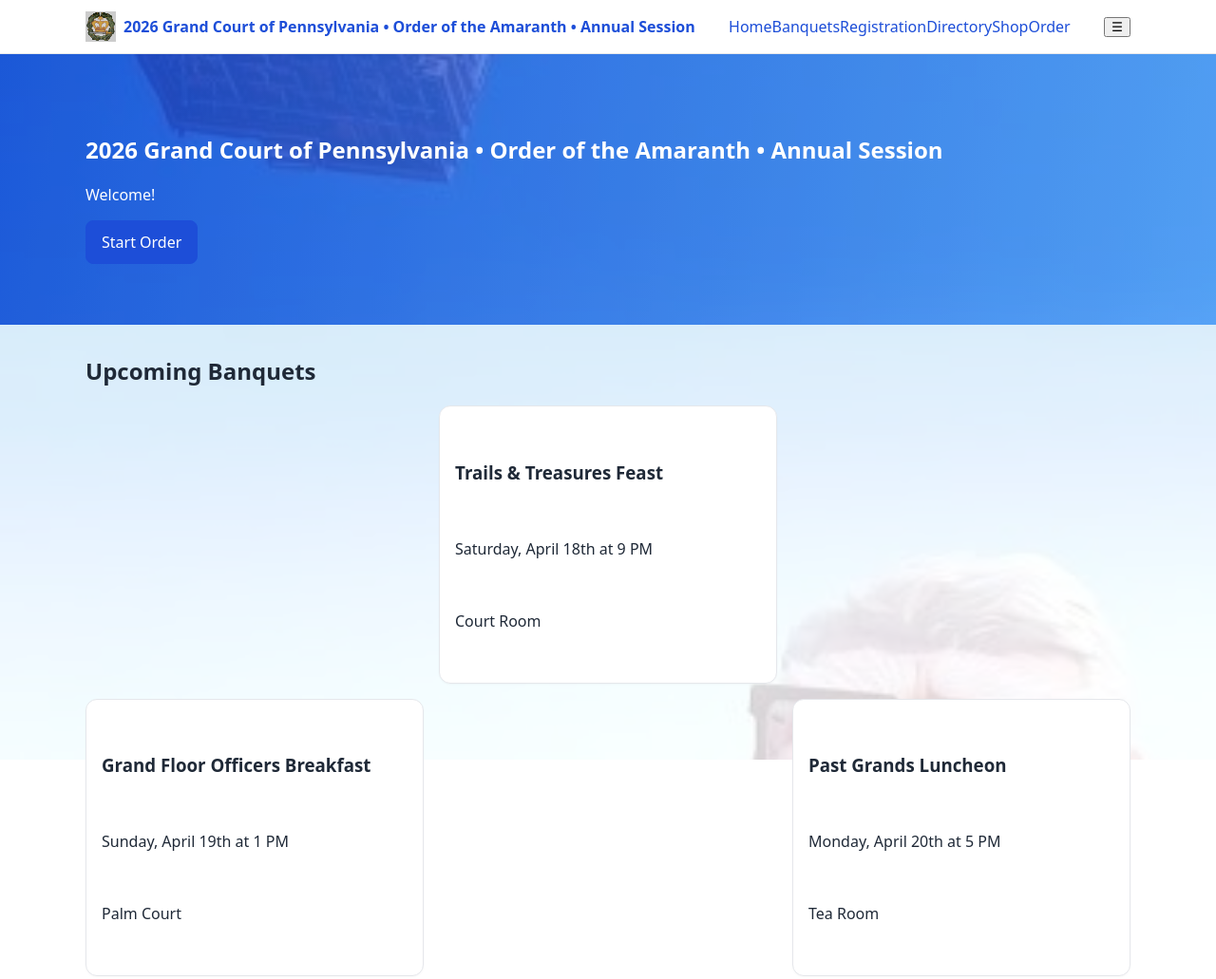
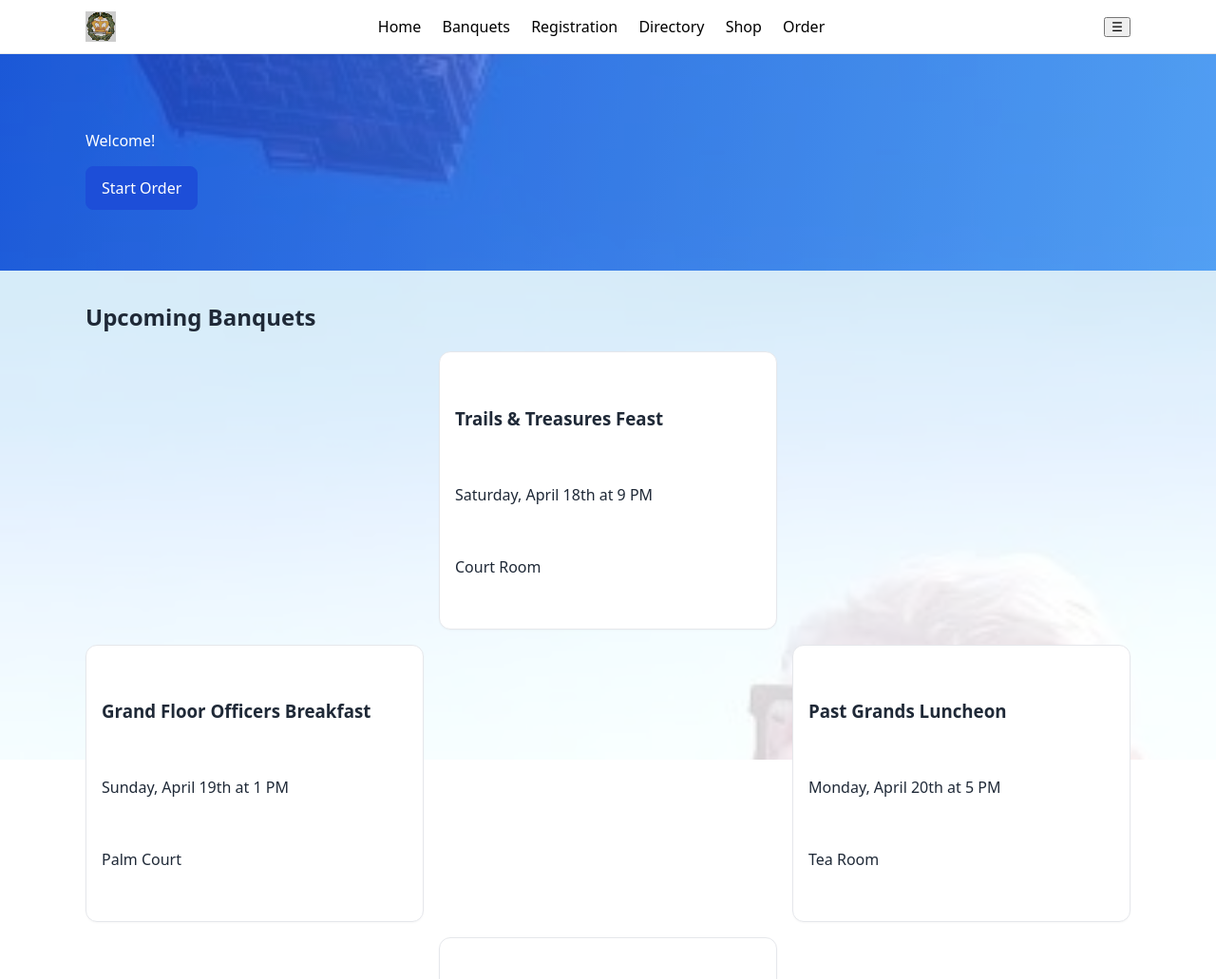
Before and after one commit to kfors-sketch/Amaranth, a website: page pa-2026/index.html in a window 1280 px wide. Shown: the top 1031 px of the page at 95% size. Drawn offline with Linux system fonts and the light colour scheme.

Commit message:
taking out the heading on top and changing the look of the links

```diff
--- a/assets/css/styles.css
+++ b/assets/css/styles.css
@@ -1,21 +1,43 @@
-/* base styles */*{box-sizing:border-box}html,body{margin:0;padding:0;font-family:system-ui,-apple-system,Segoe UI,Roboto,Arial,sans-serif;color:#1f2937;background:#fff}
-a{color:#1d4ed8;text-decoration:none}a:hover{text-decoration:underline}
-.container{width:min(1100px,92%);margin:0 auto}.mt{margin-top:1rem}.mt-lg{margin-top:2rem}
+/* base styles */
+*{box-sizing:border-box}
+html,body{margin:0;padding:0;font-family:system-ui,-apple-system,Segoe UI,Roboto,Arial,sans-serif;color:#1f2937;background:#fff}
+
+/* ===== Links ===== */
+a{color:black;text-decoration:none}   /* changed from blue (#1d4ed8) to black */
+a:hover{text-decoration:underline}
+a:visited{color:black}                /* keeps links black even after clicking */
+
+/* Navigation links spacing */
+nav a {
+  margin-right: 18px;                 /* spacing between links */
+  font-weight: 500;
+}
+
+/* Container + layout stuff */
+.container{width:min(1100px,92%);margin:0 auto}
+.mt{margin-top:1rem}
+.mt-lg{margin-top:2rem}
 .btn{display:inline-block;padding:.7rem 1rem;border-radius:.5rem;border:1px solid #e5e7eb;background:#f9fafb;cursor:pointer}
 .btn-primary{background:#1d4ed8;color:#fff;border-color:#1d4ed8}
 .card{border:1px solid #e5e7eb;border-radius:.75rem;padding:1rem;background:#fff;box-shadow:0 1px 2px rgba(0,0,0,.03)}
-.grid-3{display:grid;grid-template-columns:repeat(3,1fr);gap:1rem}.grid-2{display:grid;grid-template-columns:repeat(2,1fr);gap:1rem}
+.grid-3{display:grid;grid-template-columns:repeat(3,1fr);gap:1rem}
+.grid-2{display:grid;grid-template-columns:repeat(2,1fr);gap:1rem}
 @media(max-width:800px){.grid-3,.grid-2{grid-template-columns:1fr}}
 .site-header{position:sticky;top:0;background:#fff;border-bottom:1px solid #e5e7eb;z-index:10}
 .header-inner{display:flex;align-items:center;justify-content:space-between;padding:.75rem 0}
-.logo{display:flex;align-items:center;gap:.5rem;font-weight:700}.logo img{width:32px;height:32px}
-.hero{background:linear-gradient(100deg,#1d4ed8,#60a5fa);color:#fff}.hero-inner{padding:4rem 0}
-.price{font-weight:700}.tiny{font-size:.875rem;color:#6b7280;padding:1rem 0}
-.form label{display:block;margin-bottom:.75rem}.form input,.form select,.form textarea{width:100%;padding:.7rem;border-radius:.5rem;border:1px solid #d1d5db}
+.logo{display:flex;align-items:center;gap:.5rem;font-weight:700}
+.logo img{width:32px;height:32px}
+.hero{background:linear-gradient(100deg,#1d4ed8,#60a5fa);color:#fff}
+.hero-inner{padding:4rem 0}
+.price{font-weight:700}
+.tiny{font-size:.875rem;color:#6b7280;padding:1rem 0}
+.form label{display:block;margin-bottom:.75rem}
+.form input,.form select,.form textarea{width:100%;padding:.7rem;border-radius:.5rem;border:1px solid #d1d5db}
+
 /* Per-attendee registration callout */
 .reg-box{
-  border:2px solid #2563eb;           /* blue border */
-  background:#eff6ff;                  /* soft blue bg */
+  border:2px solid #2563eb;
+  background:#eff6ff;
   padding:12px;
   border-radius:12px;
   display:flex;
@@ -28,25 +50,26 @@ a{color:#1d4ed8;text-decoration:none}a:hover{text-decoration:underline}
   border-radius:9999px;
   font-weight:700;
   font-size:.85rem;
-  background:#1d4ed8;                  /* blue chip */
+  background:#1d4ed8;
   color:#fff;
   margin-left:.5rem;
 }
 .reg-box .hint{ font-size:.85rem; color:#475569; }
 .reg-box .title{ font-weight:800; }
 .reg-box.active{
-  border-color:#16a34a;                /* green when checked */
-  background:#ecfdf5;                  /* soft green bg */
+  border-color:#16a34a;
+  background:#ecfdf5;
 }
-/* ==== Ghost / faint wallpaper (site-wide) ==== */
+
+/* ===== Wallpaper ===== */
 :root{
   --wallpaper-url: url('/assets/img/wallpaper.jpg');
-  --wallpaper-opacity: 0.06;
-  --wallpaper-size: 900px;
+  --wallpaper-opacity: 0.18;
+  --wallpaper-size: cover;
   --wallpaper-repeat: no-repeat;
   --wallpaper-position: center center;
 }
-
+body{ position:relative }
 body::before{
   content:"";
   position:fixed;
@@ -58,67 +81,16 @@ body::before{
   background-repeat: var(--wallpaper-repeat);
   background-size: var(--wallpaper-size);
   opacity: var(--wallpaper-opacity);
+  background-color: rgba(0,0,0,0.06); /* fallback tint */
 }
-
-body[data-org="pa-2026"]::before {
-  --wallpaper-url: url('/assets/img/pa-2026-watermark.jpg');
-}
-
-body[data-org="supreme-2027"]::before {
-  --wallpaper-url: url('/assets/img/supreme-2027-watermark.jpg');
-}
-
-
-/* Make sure real content stays above the wallpaper */
-.site-header, main, .site-footer, .container, .card, .nav, .nav-toggle {
-  position: relative;
-  z-index: 1;
-}
-
-/* Optional: Don’t show wallpaper when printing */
-@media print {
-  body::before { display:none; }
-}
-/* ===== Wallpaper: debug-strong & stacking fix ===== */
-:root{
-  --wallpaper-url: url('/assets/img/wallpaper.jpg'); /* default */
-  --wallpaper-opacity: 0.18;  /* temporarily stronger so it's obvious */
-  --wallpaper-size: cover;    /* fill screen */
-  --wallpaper-repeat: no-repeat;
-  --wallpaper-position: center center;
-}
-
-/* Create a stacking context so ::before sits under content but above body bg */
-body { position: relative; }
-
-body::before{
-  content: "";
-  position: fixed;
-  inset: 0;
-  z-index: 0;                  /* wallpaper layer */
-  pointer-events: none;
-
-  /* image + a faint tint so you can tell it's working even if image path is wrong */
-  background-image: var(--wallpaper-url);
-  background-position: var(--wallpaper-position);
-  background-repeat: var(--wallpaper-repeat);
-  background-size: var(--wallpaper-size);
-  opacity: var(--wallpaper-opacity);
-
-  /* fallback tint: comment this out later */
-  background-color: rgba(0,0,0,0.06);
-}
-
-/* Ensure all main content is above the wallpaper */
 .site-header, main, .site-footer, .container, .card, .nav, .nav-toggle, header, footer {
   position: relative;
   z-index: 1;
 }
-
-/* Per-org overrides (optional: only if you want different images) */
 body[data-org="pa-2026"]::before {
   --wallpaper-url: url('/assets/img/pa-2026-watermark.jpg');
 }
 body[data-org="supreme-2027"]::before {
   --wallpaper-url: url('/assets/img/supreme-2027-watermark.jpg');
 }
+@media print { body::before { display:none; } }
--- a/pa-2026/index.html
+++ b/pa-2026/index.html
@@ -1,21 +1,57 @@
-<!doctype html><html lang="en"><head>    <meta charset="utf-8">
+<!doctype html>
+<html lang="en">
+<head>
+    <meta charset="utf-8">
     <meta name="viewport" content="width=device-width, initial-scale=1">
     <meta name="description" content="2026 Grand Court of Pennsylvania • Order of the Amaranth • Annual Session">
     <link rel="icon" href="/assets/img/favicon.svg" type="image/svg+xml">
     <link rel="stylesheet" href="/assets/css/styles.css">
     <title>2026 Grand Court of Pennsylvania • Order of the Amaranth • Annual Session</title>
-</head><body>
+</head>
+<body>
 <header class="site-header">
   <div class="container header-inner">
-    <a class="logo" href="/pa-2026/"><img src="/assets/img/logo.svg" alt="logo"><span>2026 Grand Court of Pennsylvania • Order of the Amaranth • Annual Session</span></a>
-    <nav id="nav" class="nav"><a href="/pa-2026/">Home</a><a href="/pa-2026/banquets.html">Banquets</a><a href="/pa-2026/registration.html">Registration</a><a href="/pa-2026/directory.html">Directory</a><a href="/pa-2026/shop.html">Shop</a><a href="/pa-2026/order.html">Order</a></nav>
+    <a class="logo" href="/pa-2026/">
+      <img src="/assets/img/logo.svg" alt="logo">
+      <!-- Removed long site title text from logo -->
+    </a>
+    <nav id="nav" class="nav">
+      <a href="/pa-2026/">Home</a>
+      <a href="/pa-2026/banquets.html">Banquets</a>
+      <a href="/pa-2026/registration.html">Registration</a>
+      <a href="/pa-2026/directory.html">Directory</a>
+      <a href="/pa-2026/shop.html">Shop</a>
+      <a href="/pa-2026/order.html">Order</a>
+    </nav>
     <button id="navToggle" class="nav-toggle" aria-label="Toggle navigation" aria-expanded="false">☰</button>
   </div>
 </header>
-<section class="hero"><div class="container hero-inner"><h1>2026 Grand Court of Pennsylvania • Order of the Amaranth • Annual Session</h1><p>Welcome!</p><div class="hero-cta"><a class="btn btn-primary" href="./order.html">Start Order</a></div></div></section>
-<section class="container mt-lg"><h2>Upcoming Banquets</h2><div id="home-banquets" class="grid-3"></div></section>
-<section class="container mt-lg"><h2>Featured Items</h2><div id="home-products" class="grid-3"></div></section>
-<footer class="site-footer"><div class="container tiny">© 2025</div></footer>
+
+<!-- Removed hero title -->
+<section class="hero">
+  <div class="container hero-inner">
+    <p>Welcome!</p>
+    <div class="hero-cta">
+      <a class="btn btn-primary" href="./order.html">Start Order</a>
+    </div>
+  </div>
+</section>
+
+<section class="container mt-lg">
+  <h2>Upcoming Banquets</h2>
+  <div id="home-banquets" class="grid-3"></div>
+</section>
+
+<section class="container mt-lg">
+  <h2>Featured Items</h2>
+  <div id="home-products" class="grid-3"></div>
+</section>
+
+<footer class="site-footer">
+  <div class="container tiny">© 2025</div>
+</footer>
+
 <script src="/assets/js/main.js" defer></script>
 <script src="/assets/js/render-multi.js" defer></script>
-</body></html>
+</body>
+</html>
```
